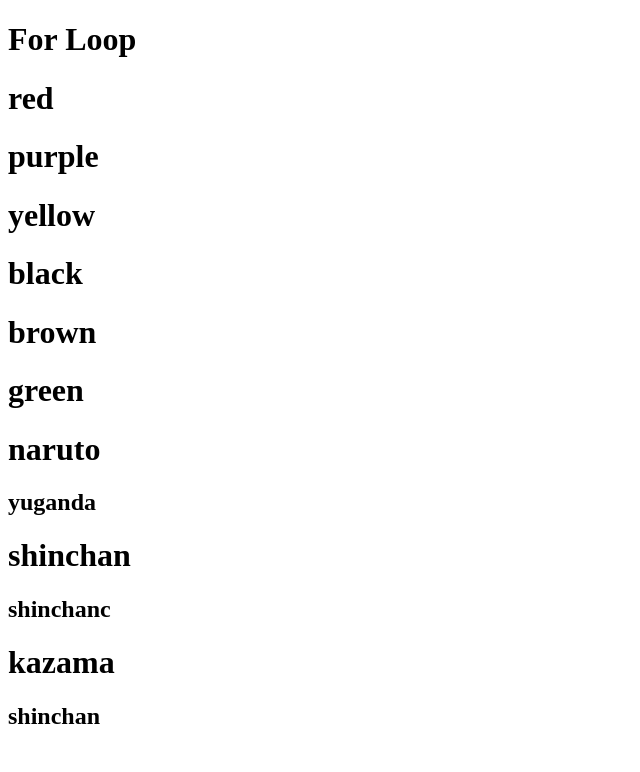
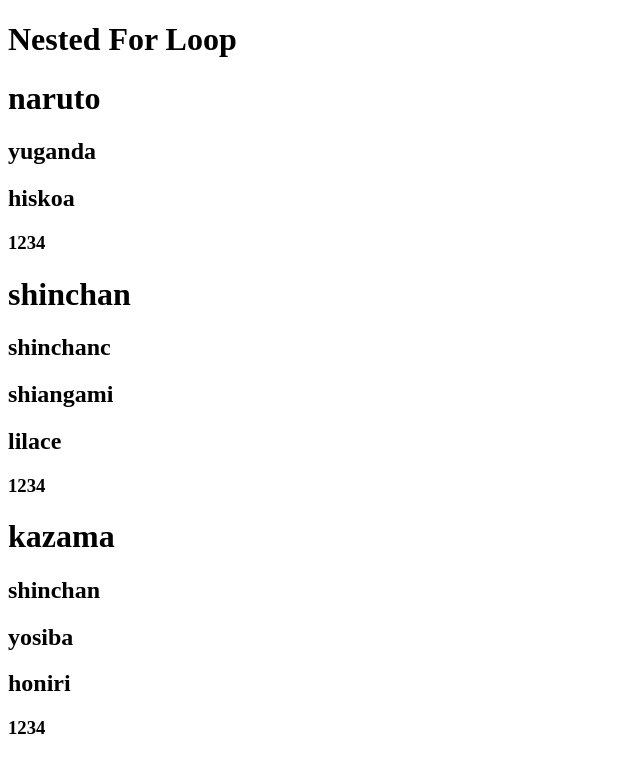
Before and after one commit to imkhushboo/Angular_project, an Angular app: page / in a window 1280 px wide. Shown: the top 772 px of the page, without its empty margins (0-640 px from the left). Built offline with nearby package versions, Linux system fonts and the light colour scheme.

Commit message:
Nested for loop

```diff
--- a/src/app/app.component.html
+++ b/src/app/app.component.html
@@ -1,9 +1,9 @@
 <h1>{{title}} </h1>
-
-<h1 *ngFor="let item of color">{{item}}</h1>
-
 
 <div *ngFor="let user of user_details">
     <h1>{{user.name}}</h1>
-    <h2>{{user.anime}}</h2>
+    <div *ngFor = "let anime of user.anime">
+        <h2>{{anime}}</h2>
+        </div>
+    <h3>{{user.phoneno}}</h3>
 </div>
--- a/src/app/app.component.ts
+++ b/src/app/app.component.ts
@@ -6,22 +6,22 @@
   styleUrls: ['./app.component.css']
 })
 export class AppComponent {
-  title = "For Loop"
-  color = ["red","purple","yellow","black","brown","green"]
+  title = "Nested For Loop"
+
   user_details = [
     {
       name:"naruto",
-      anime:"yuganda",
+      anime:["yuganda","hiskoa"],
       phoneno:1234
     },
     {
       name:"shinchan",
-      anime:"shinchanc",
+      anime:["shinchanc","shiangami","lilace"],
       phoneno:1234
     },
     {
       name:"kazama",
-      anime:"shinchan",
+      anime:["shinchan","yosiba","honiri"],
       phoneno:1234
     },
 
```
